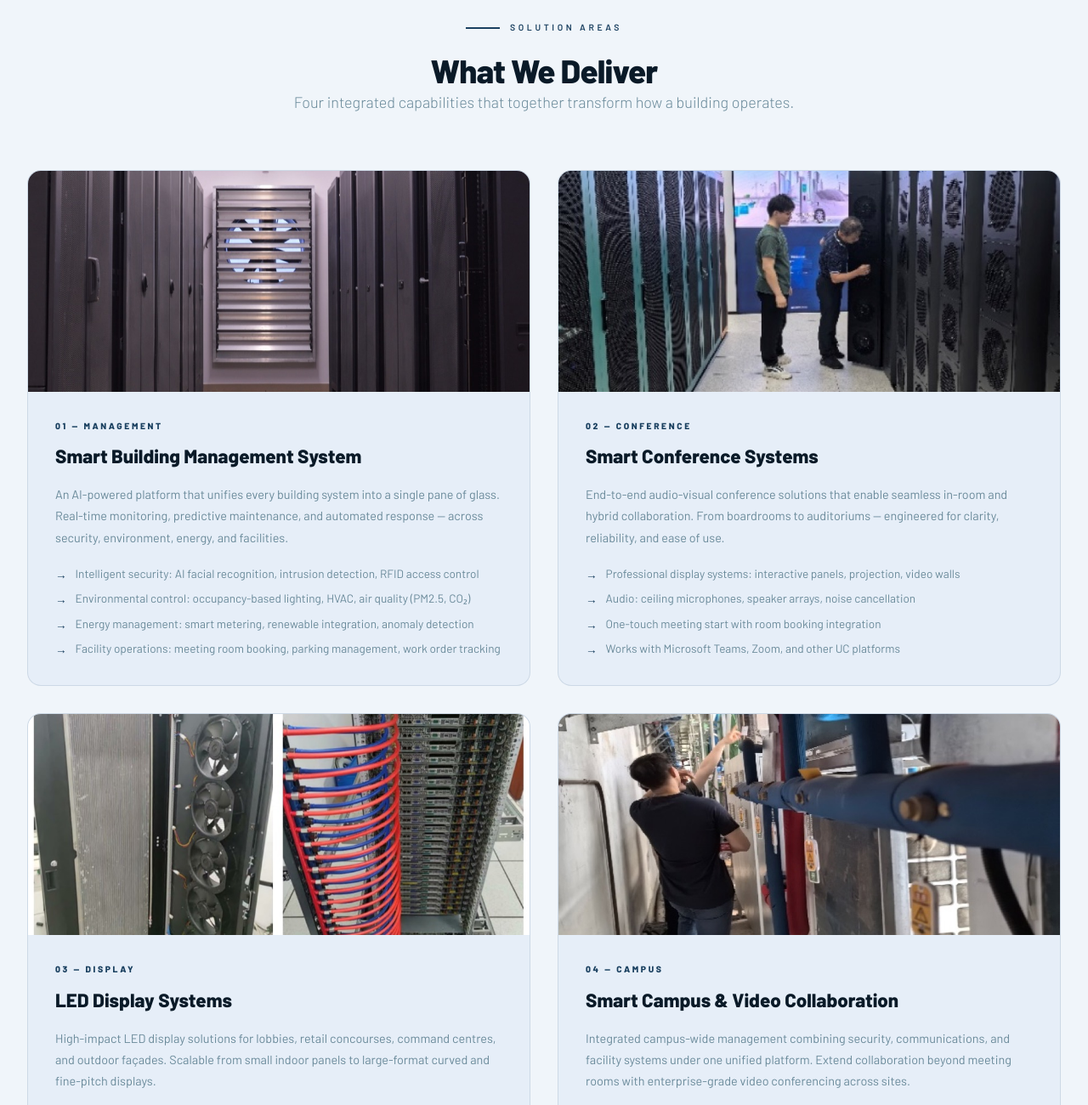
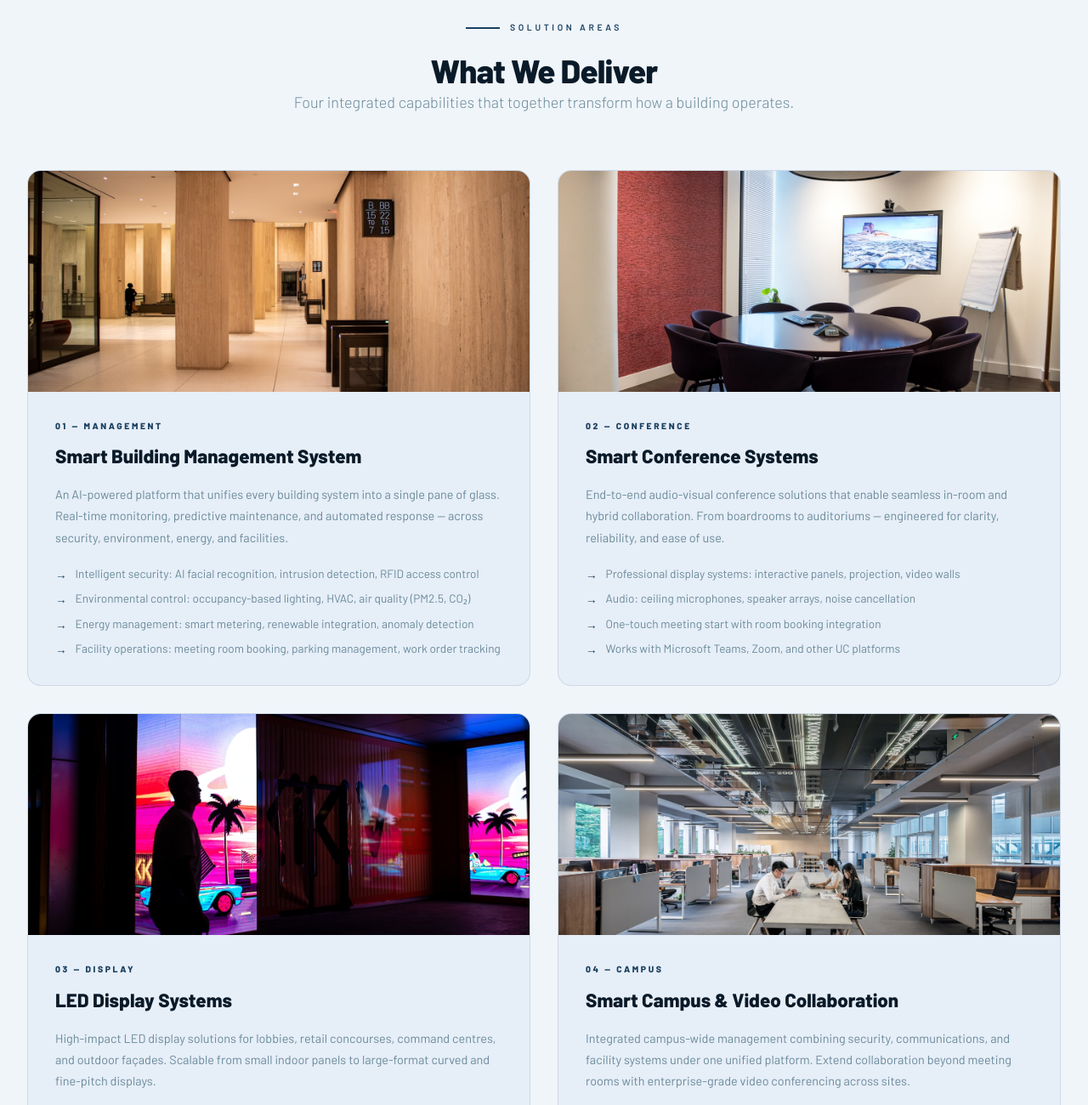
Before and after one commit to imbavann-knn/glory-tech, a plain HTML site: page smart-building.html in a window 1280 px wide. Shown: the part 1586-2886 px from the top of the page at 85% size. Drawn offline with Linux system fonts and the light colour scheme.

Commit message:
Replace smart building section images with appropriate stock photos

```diff
--- a/smart-building.html
+++ b/smart-building.html
@@ -297,7 +297,7 @@
 
       <!-- Smart Building Management -->
       <div class="pillar-card">
-        <img src="assets/img/dc-room.jpg" alt="Smart Building Management System" class="pillar-img"/>
+        <img src="assets/img/sb-management.jpg" alt="Smart Building Management System" class="pillar-img"/>
         <div class="pillar-body">
           <div class="pillar-num" data-en="01 — Management" data-zh="01 — 管理">01 — Management</div>
           <div class="pillar-title" data-en="Smart Building Management System" data-zh="智慧楼宇管理系统">Smart Building Management System</div>
@@ -317,7 +317,7 @@
 
       <!-- Smart Conference -->
       <div class="pillar-card">
-        <img src="assets/img/pptx-image121.jpeg" alt="Smart Conference System" class="pillar-img"/>
+        <img src="assets/img/sb-conference.jpg" alt="Smart Conference System" class="pillar-img"/>
         <div class="pillar-body">
           <div class="pillar-num" data-en="02 — Conference" data-zh="02 — 会议">02 — Conference</div>
           <div class="pillar-title" data-en="Smart Conference Systems" data-zh="智慧会议系统">Smart Conference Systems</div>
@@ -337,7 +337,7 @@
 
       <!-- LED Systems -->
       <div class="pillar-card">
-        <img src="assets/img/pptx-image43.jpeg" alt="LED Display Systems" class="pillar-img"/>
+        <img src="assets/img/sb-led-display.jpg" alt="LED Display Systems" class="pillar-img"/>
         <div class="pillar-body">
           <div class="pillar-num" data-en="03 — Display" data-zh="03 — 显示">03 — Display</div>
           <div class="pillar-title" data-en="LED Display Systems" data-zh="LED显示系统">LED Display Systems</div>
@@ -357,7 +357,7 @@
 
       <!-- Smart Campus / Video Conferencing -->
       <div class="pillar-card">
-        <img src="assets/img/pptx-image122.jpeg" alt="Smart Campus and Video Conferencing" class="pillar-img" onerror="this.src='assets/img/dc-engineers.jpg'"/>
+        <img src="assets/img/sb-campus.jpg" alt="Smart Campus and Video Collaboration" class="pillar-img"/>
         <div class="pillar-body">
           <div class="pillar-num" data-en="04 — Campus" data-zh="04 — 园区">04 — Campus</div>
           <div class="pillar-title" data-en="Smart Campus &amp; Video Collaboration" data-zh="智慧园区与视频协作">Smart Campus &amp; Video Collaboration</div>
```
Also changed, not shown: assets/img/sb-campus.jpg (added), assets/img/sb-conference.jpg (added), assets/img/sb-led-display.jpg (added), assets/img/sb-management.jpg (added).
